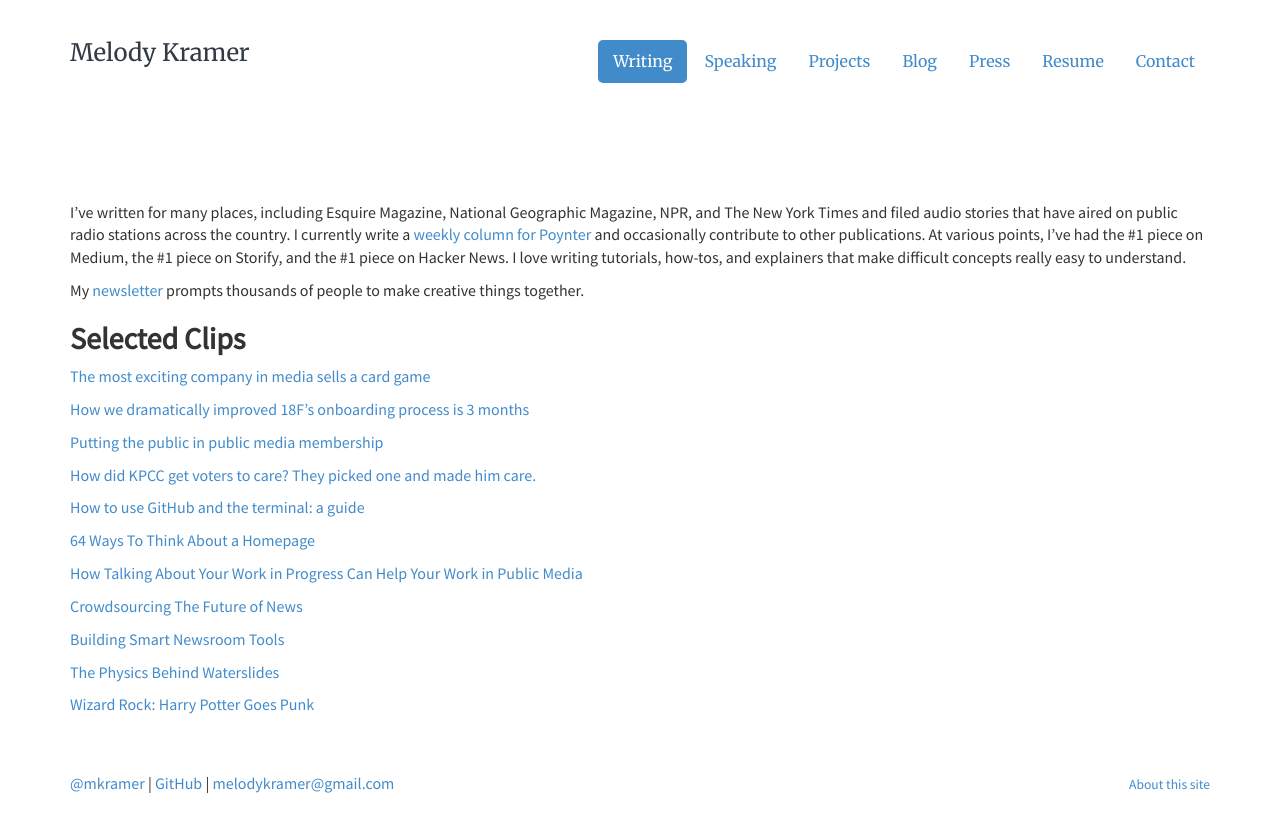
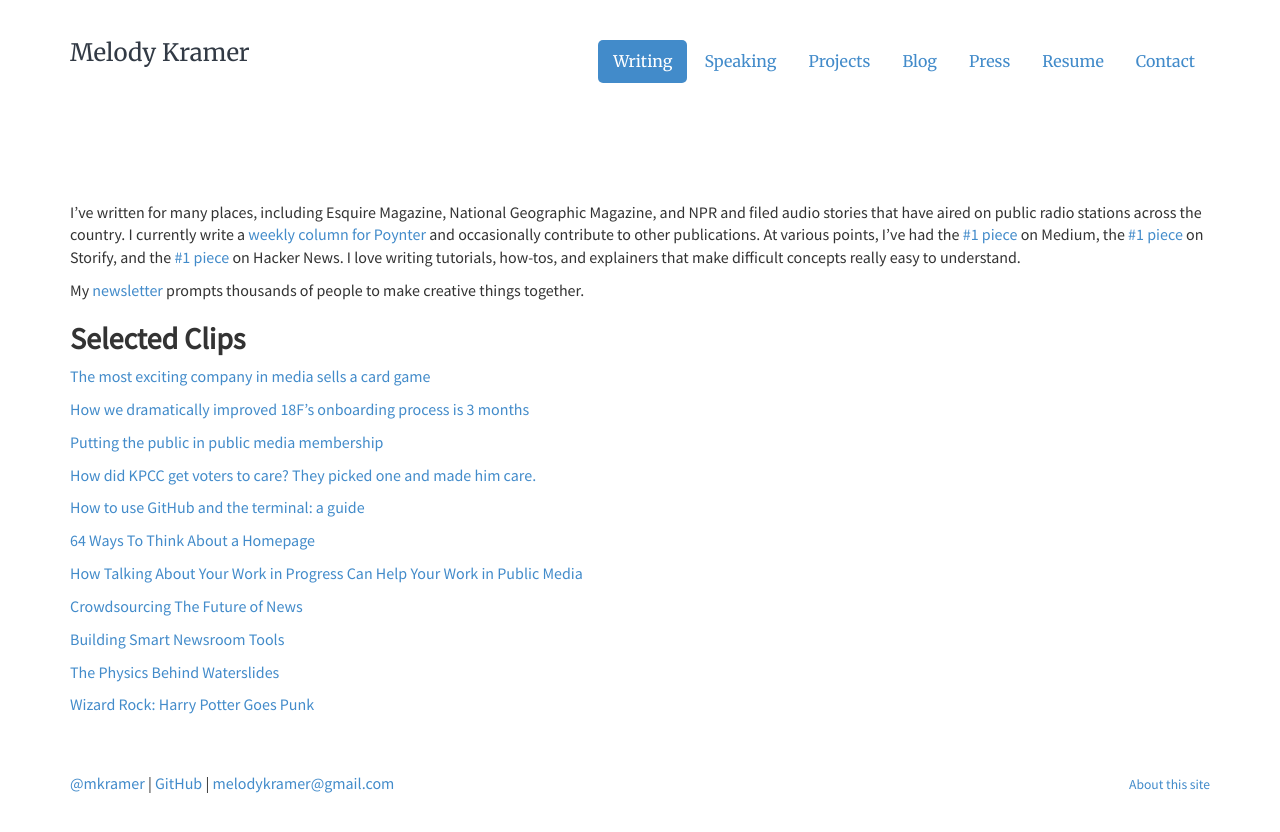
Before and after one commit to melodykramer/old-website, a Jekyll site: the page built from writing.md, in a window 1280 px wide. Shown: the top 832 px of the page. Built offline with Jekyll 4.4.1, drawn with Linux system fonts in a browser that asks for light colours.

Commit message:
Update writing.md

```diff
--- a/writing.md
+++ b/writing.md
@@ -16,7 +16,7 @@ description: Speaking engagements.
 <br>
 <br>
 
-I've written for many places, including Esquire Magazine, National Geographic Magazine, NPR, and The New York Times and filed audio stories that have aired on public radio stations across the country. I currently write a [weekly column for Poynter](http://www.poynter.org/author/melody-kramer/) and occasionally contribute to other publications. At various points, I've had the #1 piece on Medium, the #1 piece on Storify, and the #1 piece on Hacker News. I love writing tutorials, how-tos, and explainers that make difficult concepts really easy to understand.
+I've written for many places, including Esquire Magazine, National Geographic Magazine, and NPR and filed audio stories that have aired on public radio stations across the country. I currently write a [weekly column for Poynter](http://www.poynter.org/author/melody-kramer/) and occasionally contribute to other publications. At various points, I've had the [#1 piece](https://medium.com/thelist/64-ways-to-think-about-a-news-homepage-223c01952d26) on Medium, the [#1 piece](https://storify.com/mkramer/how-twitter-tracked-down-the-suspects-from-a-ppd-v) on Storify, and the [#1 piece](https://18f.gsa.gov/2015/03/03/how-to-use-github-and-the-terminal-a-guide/) on Hacker News. I love writing tutorials, how-tos, and explainers that make difficult concepts really easy to understand.
 
 My [newsletter](http://www.tinyletter.com/melodykramer) prompts thousands of people to make creative things together.
 
```
